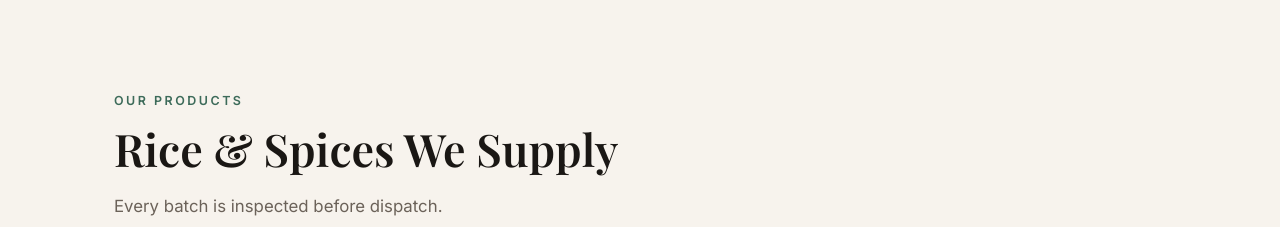
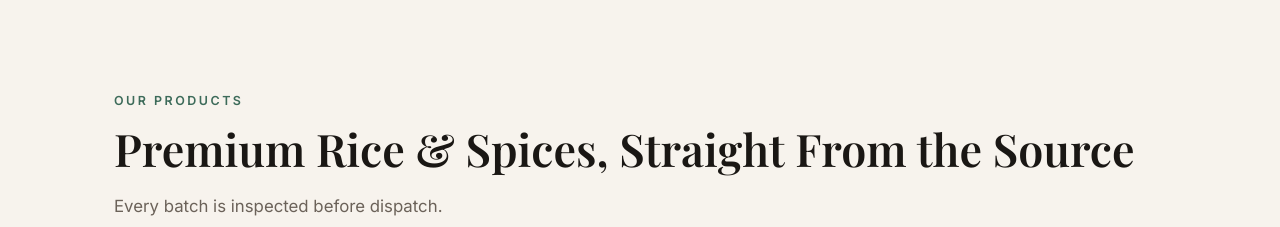
Before and after one commit to vinayakajith/kk-trading-company-frontend, a React (Vite) app: page / in a window 1280 px wide. Shown: the part 1720-1947 px from the top of the page. Built offline with nearby package versions, Linux system fonts and the light colour scheme; a web font is replaced by a local one.

Commit message:
cliend edit 3

```diff
--- a/src/components/Products.jsx
+++ b/src/components/Products.jsx
@@ -14,7 +14,7 @@ const Products = () => {
                 <div className="container">
                     <div className="section-header reveal-up">
                         <p className="section-label">Our Products</p>
-                        <h2 className="section-title">Rice & Spices We Supply</h2>
+                        <h2 className="section-title">Premium Rice & Spices, Straight From the Source</h2>
                         <p className="section-desc">Every batch is inspected before dispatch.</p>
                     </div>
 
```
